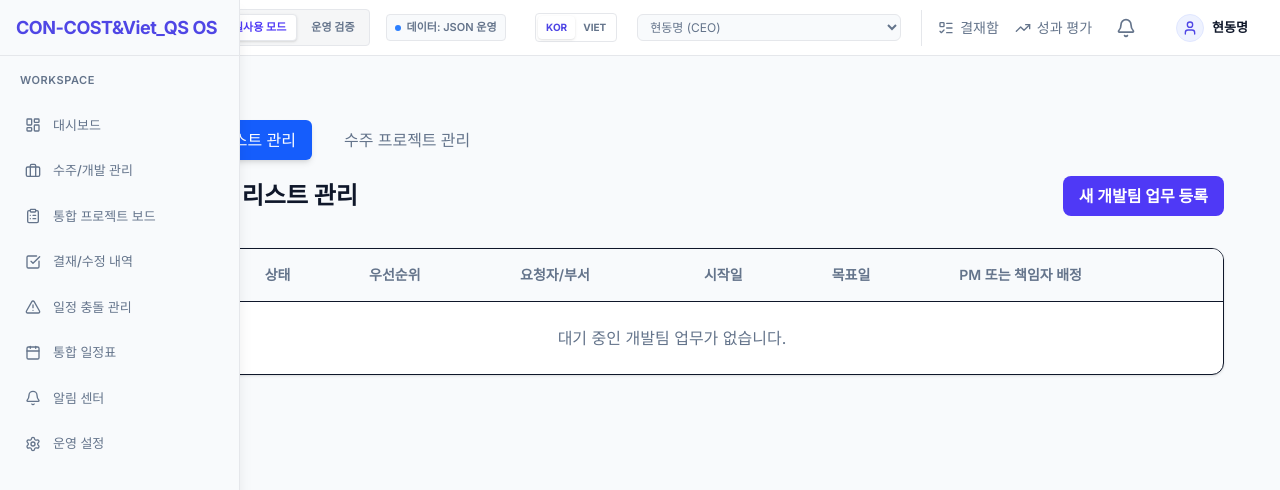
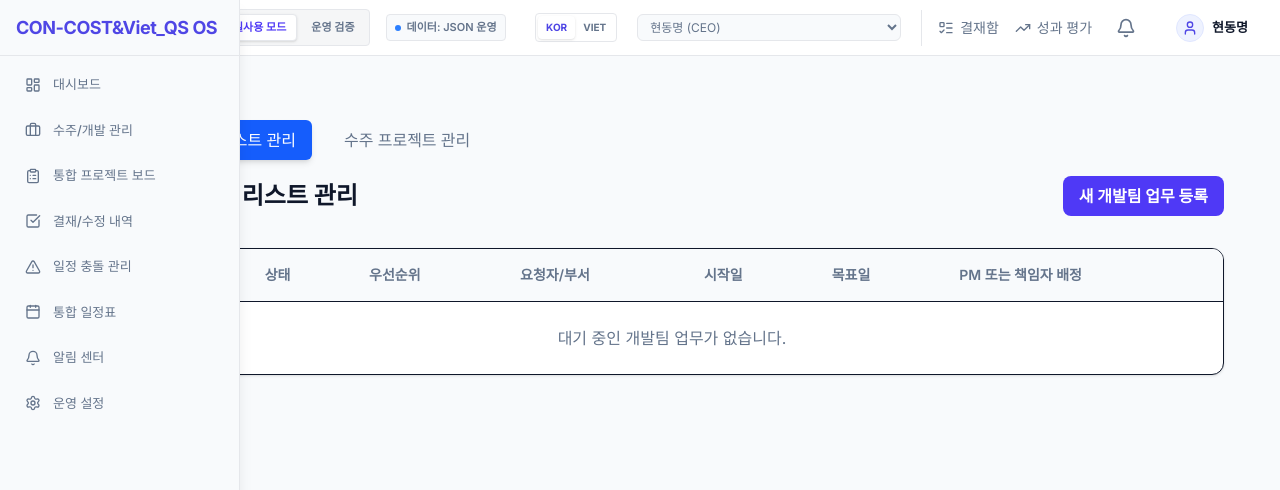
Before and after one commit to eumditravel-oss/workspace, a Next.js app: page /projects/intake in a window 1280 px wide. Shown: the top 490 px of the page. Built offline with nearby package versions, Linux system fonts and the light colour scheme.

Commit message:
style: remove WORKSPACE text from sidebar

```diff
--- a/src/components/layout/Sidebar.tsx
+++ b/src/components/layout/Sidebar.tsx
@@ -61,7 +61,7 @@ export const Sidebar = () => {
           {isExpanded ? 'CON-COST&Viet_QS OS' : 'C&V'}
         </h1>
       </div>
-      {isExpanded && <div className="px-5 pt-4 pb-2"><p className="text-[11px] font-semibold text-[var(--color-text-sub)] uppercase tracking-wider">Workspace</p></div>}
+
 
       <nav className="flex-1 px-3 space-y-1 mt-2 overflow-y-auto custom-scrollbar overflow-x-hidden">
         {visibleMenus.map((item) => {
```
